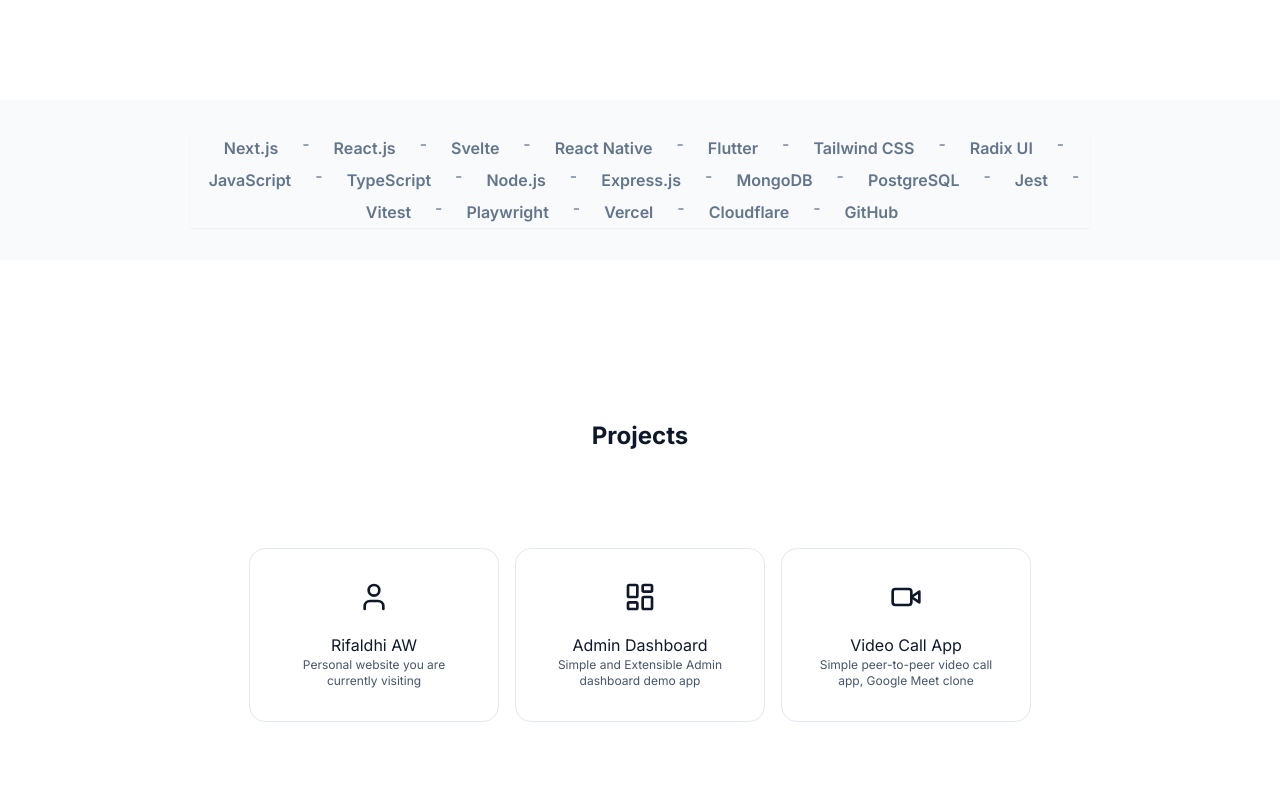
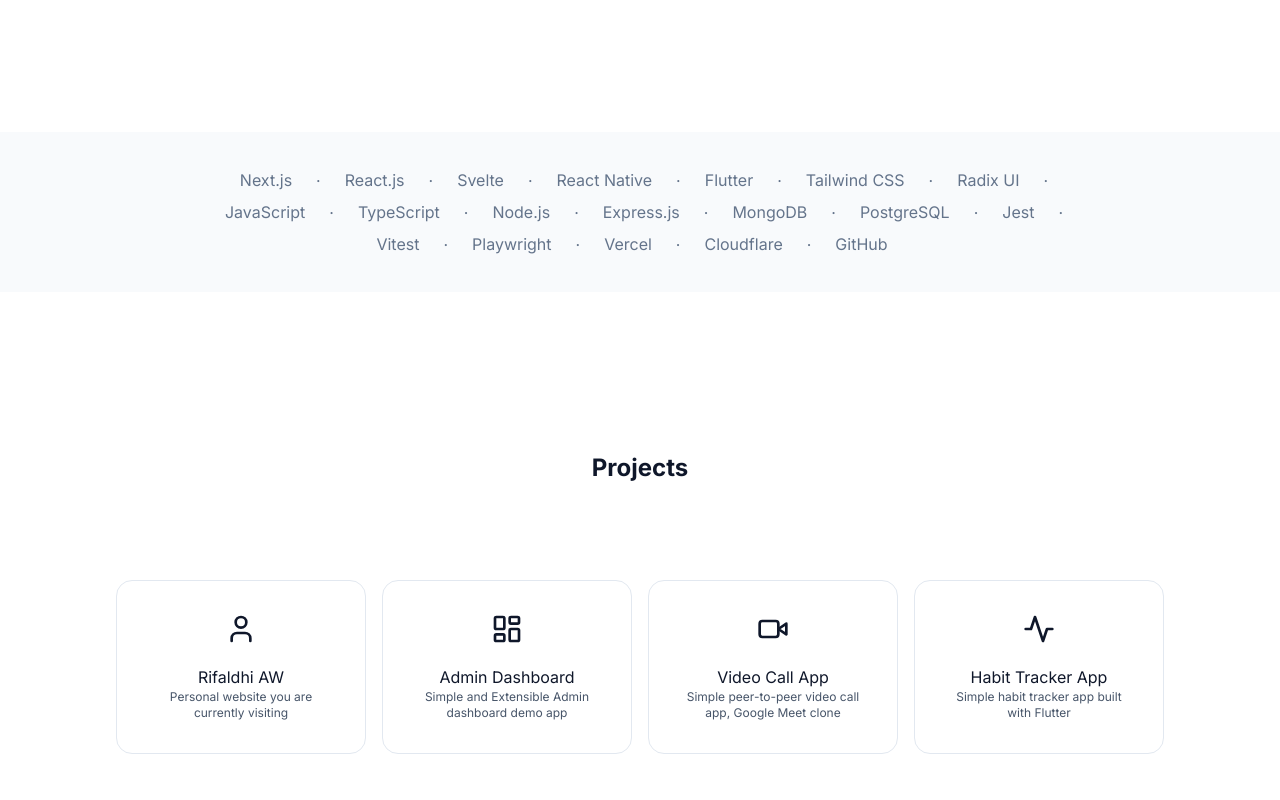
Before and after one commit to rifaldhiaw/personal-web, a Next.js app: page / in a window 1280 px wide. Shown: the part 400-1200 px from the top of the page. Built offline with nearby package versions, Linux system fonts and the light colour scheme.

Commit message:
add EZ Habit Porject

```diff
--- a/pages/index.tsx
+++ b/pages/index.tsx
@@ -1,6 +1,6 @@
 import { Fragment } from "react"
 import Head from "next/head"
-import { LayoutDashboard, User, Video } from "lucide-react"
+import { Activity, LayoutDashboard, User, Video } from "lucide-react"
 
 import { siteConfig } from "@/config/site"
 import { cn } from "@/lib/utils"
@@ -50,6 +50,13 @@
     github: "https://github.com/rifaldhiaw/konekty",
     icon: Video,
   },
+  {
+    title: "Habit Tracker App",
+    description: "Simple habit tracker app built with Flutter",
+    url: "https://play.google.com/store/apps/details?id=com.aweydev.ezhabit&hl=id&gl=US",
+    github: "",
+    icon: Activity,
+  },
 ]
 
 export default function IndexPage() {
@@ -64,7 +71,7 @@
         <meta name="viewport" content="width=device-width, initial-scale=1" />
         <link rel="icon" href="/favicon.ico" />
       </Head>
-      <section className="container my-40">
+      <section className="container my-44">
         <div className="flex flex-col items-center gap-4">
           <h1
             className={cn(
@@ -87,7 +94,7 @@
           className={cn(
             "mx-auto",
             "max-w-[900px]",
-            "text-slate-500 shadow-sm dark:text-slate-400",
+            "text-slate-500 dark:text-slate-400",
             "flex flex-wrap justify-center"
           )}
         >
@@ -95,7 +102,6 @@
             <Fragment key={tech}>
               <span
                 className={cn(
-                  "font-semibold",
                   "rounded-3xl hover:text-slate-900 dark:hover:text-slate-300",
                   "hover:shadow-md dark:hover:shadow-slate-700",
                   "px-4 py-1"
@@ -103,7 +109,7 @@
               >
                 {tech}
               </span>
-              <span className="mx-2">{i < techs.length - 1 && "-"}</span>
+              <span className="mx-2">{i < techs.length - 1 && "."}</span>
             </Fragment>
           ))}
         </div>
```
